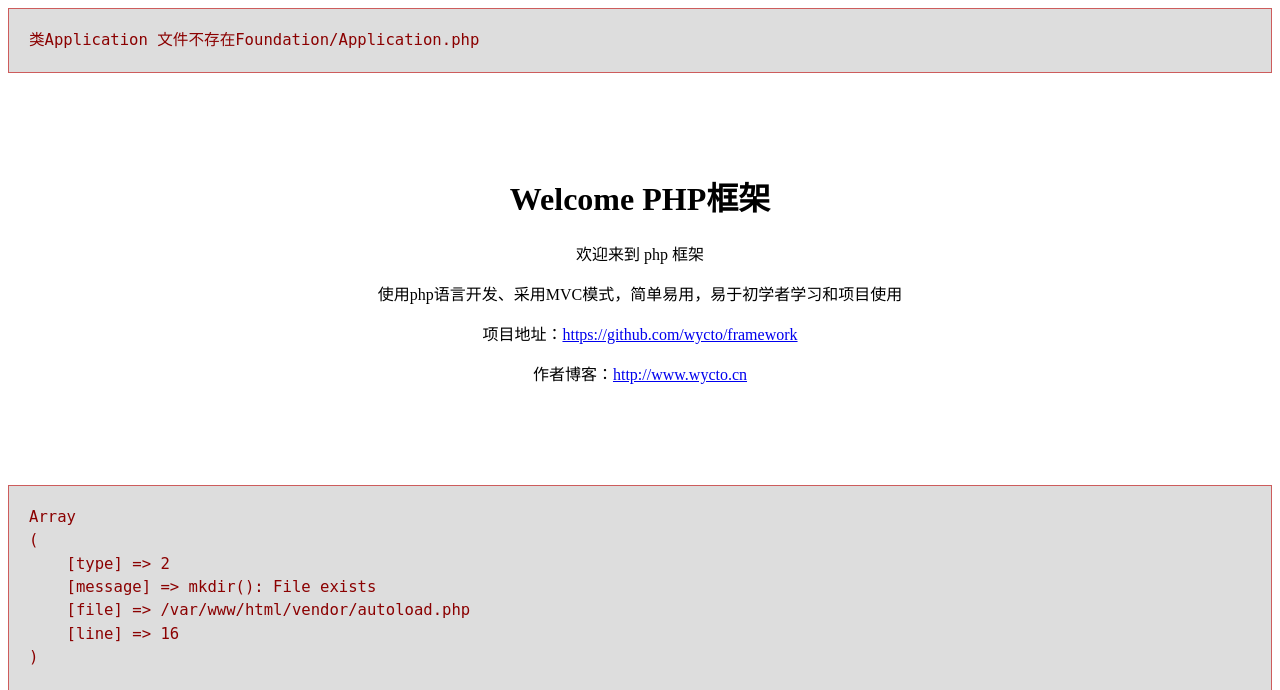
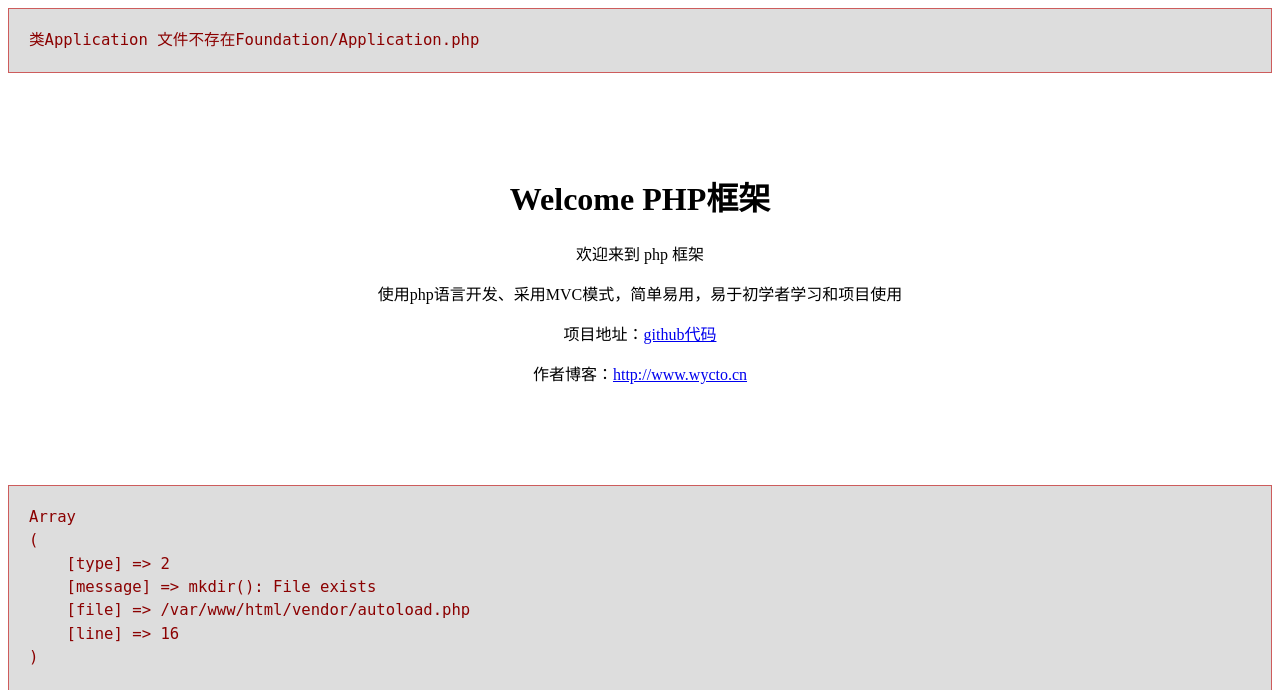
Before and after one commit to wycto/php-framework, a PHP site: page / in a window 1280 px wide. Shown: the top 690 px of the page. Run offline with PHP 8.4, Linux system fonts and the light colour scheme; some libraries are stand-ins or nearby versions.

Commit message:
使用文档

```diff
--- a/app/index/view/index/index.php
+++ b/app/index/view/index/index.php
@@ -12,7 +12,7 @@
     <h1>Welcome PHP框架</h1>
     <p>欢迎来到 php 框架</p>
     <p>使用php语言开发、采用MVC模式，简单易用，易于初学者学习和项目使用</p>
-    <p>项目地址：<a href="https://github.com/wycto/framework" target="_blank">https://github.com/wycto/framework</a></p>
+    <p>项目地址：<a href="https://github.com/wycto/php-frame" target="_blank">github代码</a></p>
     <p>作者博客：<a href="http://www.wycto.cn" target="_blank">http://www.wycto.cn</a></p>
 </div>
 </body>
```
